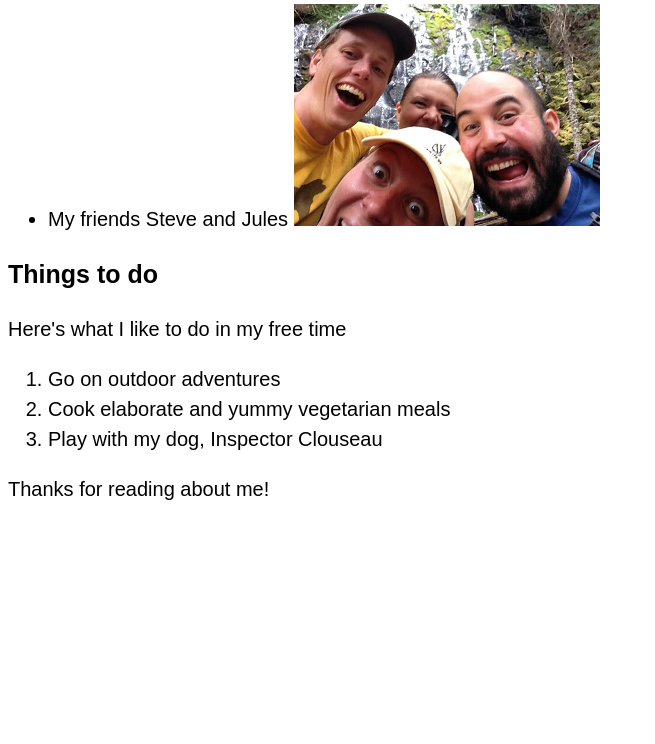
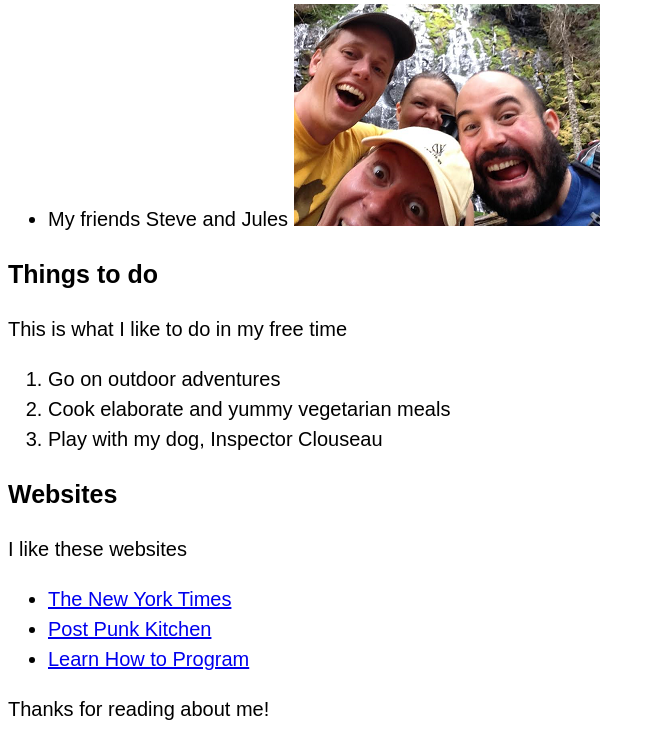
Before and after one commit to mollykmcglone/my_favorite_things, a plain HTML site: page index.html in a window 1280 px wide. Shown: the part 1032-1776 px from the top of the page, without its empty margins (0-655 px from the left). Before the commit the page ends 1556 px from the top, so only its background shows below. Drawn offline with Linux system fonts and the light colour scheme.

Commit message:
add new category of favorite websites with links

```diff
--- a/index.html
+++ b/index.html
@@ -11,7 +11,6 @@
 
     <h3>People</h3>
     <p>Here are some of my favorite people!</>
-
     <ul>
       <li>My partner, Erik
         <img src="img/Molly_Erik.jpg" alt="A photo of a man and woman">
@@ -28,12 +27,33 @@
     </ul>
 
     <h3>Things to do</h3>
-    <p>Here's what I like to do in my free time</p>
+    <p>This is what I like to do in my free time</p>
     <ol>
       <li>Go on outdoor adventures</li>
       <li>Cook elaborate and yummy vegetarian meals</li>
       <li>Play with my dog, Inspector Clouseau</li>
     </ol>
+
+    <h3>Websites</h3>
+    <p>I like these websites</>
+    <ul>
+      <li>
+        <a href="http://www.newyorktimes.com">
+          The New York Times
+        </a>
+      </li>
+      <li>
+        <a href="http://www.postpunkkitchen.com">
+          Post Punk Kitchen
+        </a>
+      </li>
+      <li>
+        <a href="http://www.learnhowtoprogram.com">
+          Learn How to Program
+        </a>
+      </li>
+    </ul>
+
    <p>Thanks for reading about me!</p>
   </body>
 </html>
```
